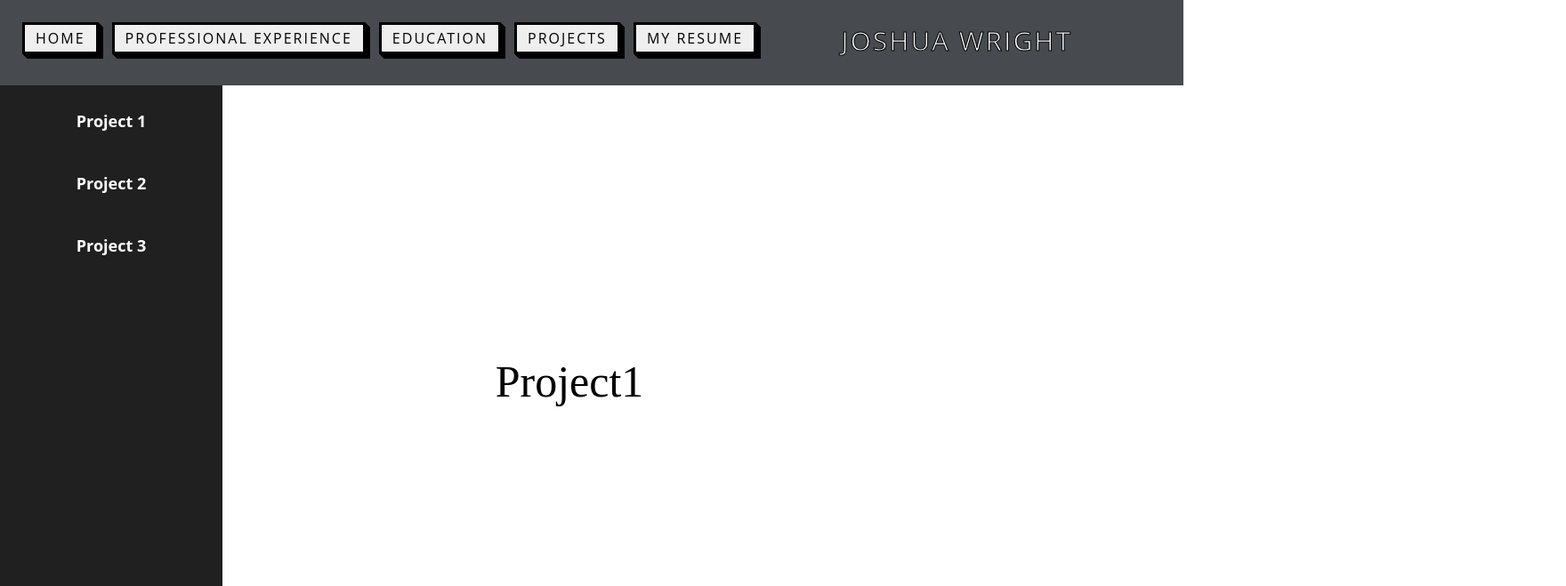
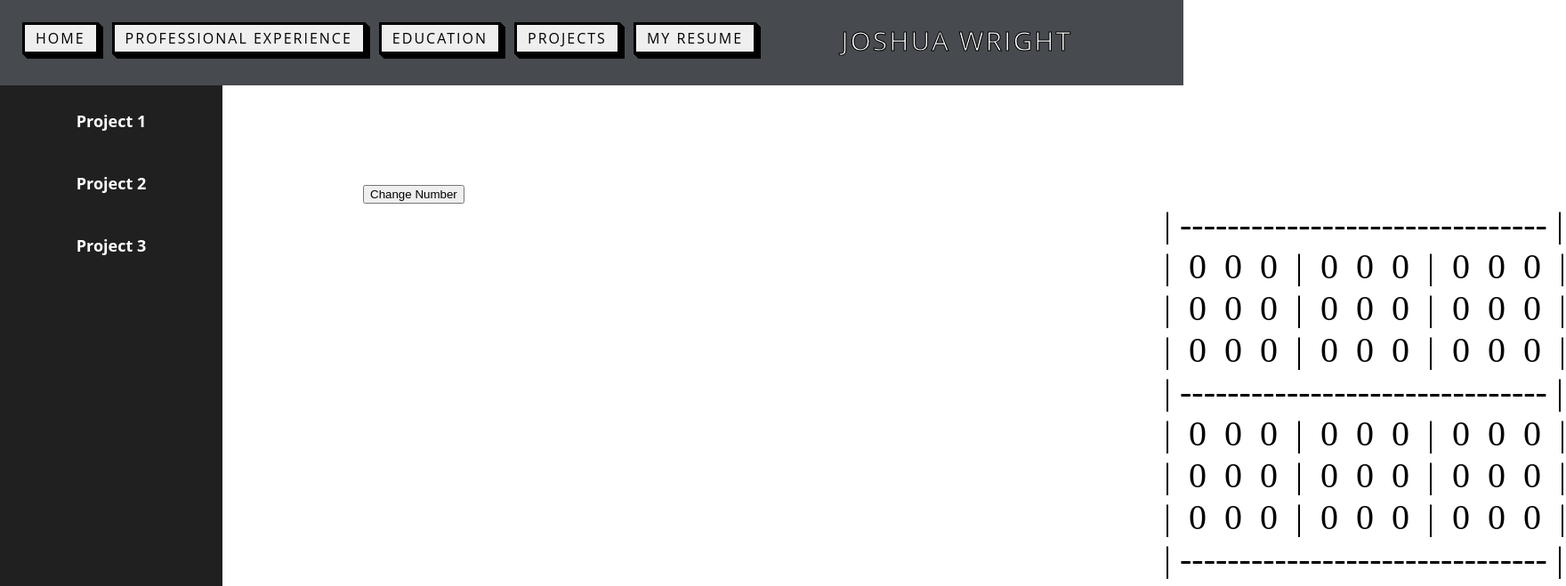
Before and after one commit to joshuakwright/Joshua-Wright-Website, a React (Create React App) app: page /#/projects/project1 in a window 1280 px wide. Shown: the top 659 px of the page at 89% size, 1760 px wide, since content can reach past the window. Built offline with nearby package versions, Linux system fonts and the light colour scheme.

Commit message:
got sudoku board display working

```diff
--- a/src/Projects/IndvProjects/Project1/Project1.css
+++ b/src/Projects/IndvProjects/Project1/Project1.css
@@ -1,5 +1,10 @@
-.project {
-    font-size: 50px;
-    text-align: center;
-    margin-top: 400px;
+.create-grid {
+    margin-left: 400px;
+    margin-top: 200px;
 }
+
+.board {
+    margin-left: 1300px;
+    white-space:pre;
+    font-size: 40px;
+}
--- a/src/Projects/IndvProjects/Project1/Project1.js
+++ b/src/Projects/IndvProjects/Project1/Project1.js
@@ -1,8 +1,49 @@
-import React from 'react'
+import React, { useState } from 'react'
 import './Project1.css'
 
 export default function Project1() {
+  const [grid, CallUpdateGrid] = useState(Array(9).fill(0).map(x => Array(9).fill(0)));
+  const [board, CallUpdateBoard] = useState(UpdateBoard());
+
+  function UpdateBoard() {
+    let board = [];
+
+    for (let i = 0; i < 9; i++) {
+      let row = "";
+      for (let j = 0; j < 9; j++) {
+        if (j === 0) row = "|  " + grid[i][j];
+        else if (j % 3 === 0) row += "  |  " + grid[i][j];
+        else row += "  " + grid[i][j];
+      }
+      row += "  |";
+      board.push(row);
+
+      if (i % 3 === 2 && i !== 8) board.push("| ------------------------------- |");
+    }
+
+    return (
+      <div className='board'>
+        <span>| ------------------------------- |</span><br></br>
+        {board.map((row, index) => {
+          return (
+            <div key={index}>
+              <span>{row}</span><br></br>
+            </div>
+          )})}
+        <span>| ------------------------------- |</span><br></br>
+      </div>
+    );
+  }
+
+  function UpdateGrid() {
+    grid.forEach(arr => {arr.forEach((num, index) => arr[index] = num + 1)})
+    return grid;
+  }
+
   return (
-    <div className='project'>Project1</div>
+    <div>
+      <button className='create-grid' onClick={() => {CallUpdateGrid(UpdateGrid()); CallUpdateBoard(UpdateBoard());}}>Change Number</button>
+      {board}
+    </div>
   )
 }
```
